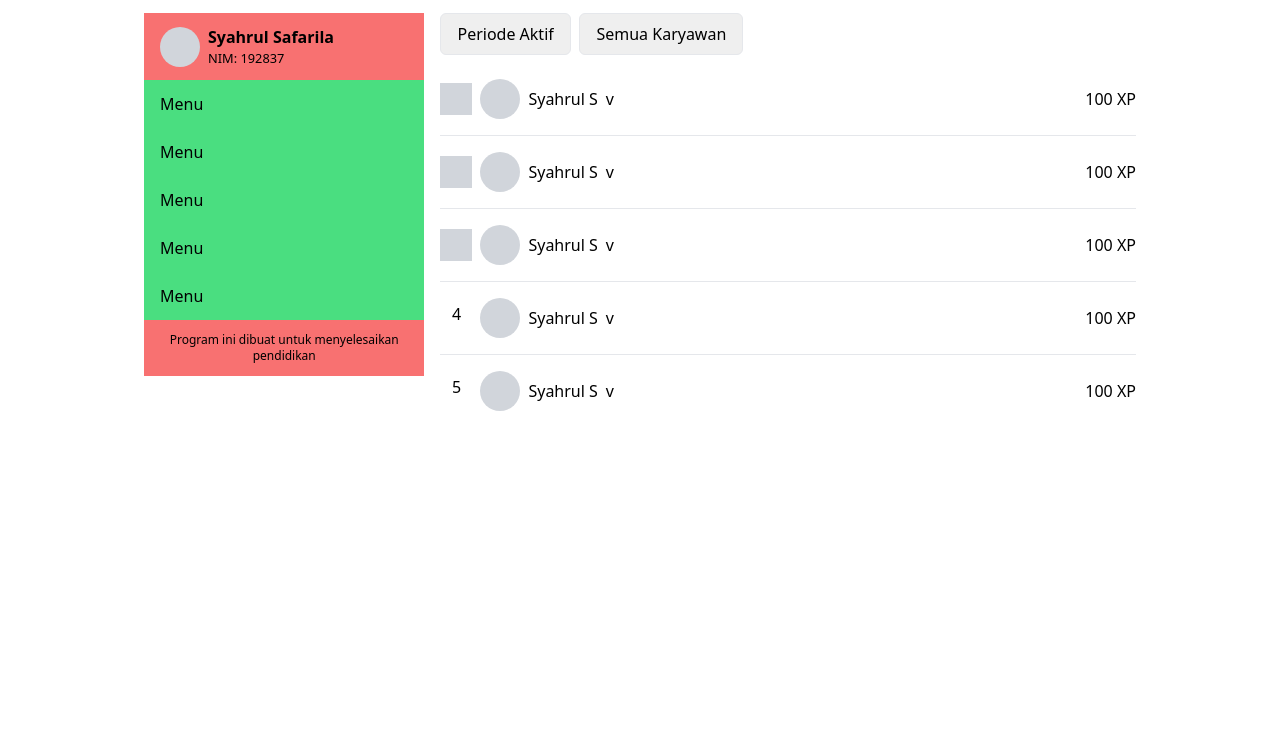
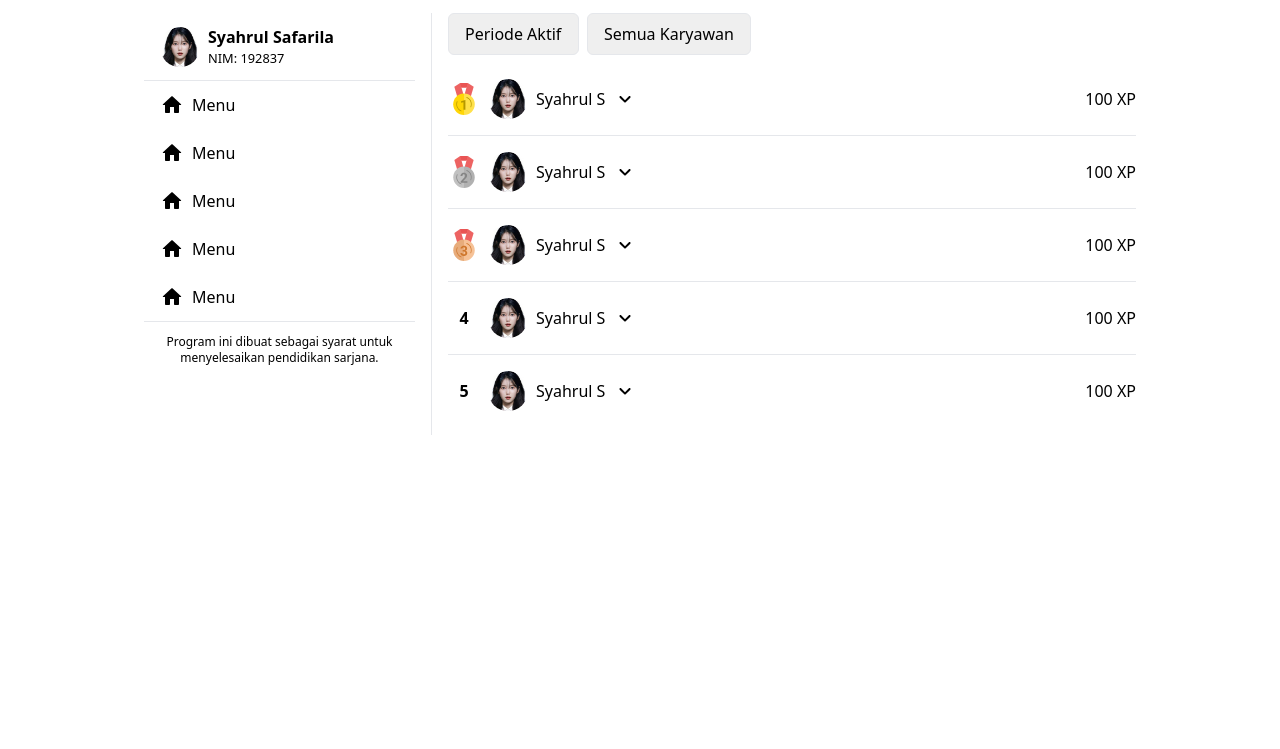
Before and after one commit to SySafarila/skripsi-fe, a website: page src/index.html in a window 1280 px wide. Shown: the part 51-800 px from the top of the page. Drawn offline with nearby package versions, Linux system fonts and the light colour scheme; files that its build step writes are made by us from their sources.

Commit message:
update leaderboard

```diff
--- a/src/index.html
+++ b/src/index.html
@@ -9,37 +9,57 @@
 </head>
 
 <body>
-    <nav class="bg-black/30 h-12 fixed top-0 left-0 w-full flex items-center z-50">
+    <nav id="navbar">
         <div class="max-w-screen-lg w-full mx-auto flex items-center justify-between px-4">
-            <a href="#" id="brand">BRAND</a>
-            <button type="button" class="lg:hidden" id="hamburger">button</button>
+            <a href="#" id="brand" class="font-bold">BRAND</a>
+            <button type="button" class="lg:hidden" id="hamburger">
+                <img src="./assets/icons/menu.svg" alt="menu">
+            </button>
         </div>
     </nav>
     <main>
         <div id="sidebar">
             <a href="#" class="account">
-                <div class="w-10 h-10 bg-gray-300 rounded-full flex-shrink-0"></div>
+                <img src="./assets/images/IU.jpeg" alt="profile" class="w-10 h-10 rounded-full flex-shrink-0">
                 <div class="flex flex-col w-full">
                     <span class="font-bold line-clamp-1 break-all">Syahrul Safarila</span>
                     <small class="line-clamp-1">NIM: 192837</small>
                 </div>
             </a>
-            <a href="#" class="px-4 py-3 bg-green-400 hover:bg-green-600">Menu</a>
-            <a href="#" class="px-4 py-3 bg-green-400 hover:bg-green-600">Menu</a>
-            <a href="#" class="px-4 py-3 bg-green-400 hover:bg-green-600">Menu</a>
-            <a href="#" class="px-4 py-3 bg-green-400 hover:bg-green-600">Menu</a>
-            <a href="#" class="px-4 py-3 bg-green-400 hover:bg-green-600">Menu</a>
-            <p class="text-center py-3 px-4 text-xs">Program ini dibuat untuk menyelesaikan pendidikan</p>
+            <hr>
+            <a href="#" class="px-4 py-3 hover:bg-gray-100 lg:rounded-md flex items-center gap-x-2">
+                <img src="./assets/icons/home.svg" alt="home">
+                <span>Menu</span>
+            </a>
+            <a href="#" class="px-4 py-3 hover:bg-gray-100 lg:rounded-md flex items-center gap-x-2">
+                <img src="./assets/icons/home.svg" alt="home">
+                <span>Menu</span>
+            </a>
+            <a href="#" class="px-4 py-3 hover:bg-gray-100 lg:rounded-md flex items-center gap-x-2">
+                <img src="./assets/icons/home.svg" alt="home">
+                <span>Menu</span>
+            </a>
+            <a href="#" class="px-4 py-3 hover:bg-gray-100 lg:rounded-md flex items-center gap-x-2">
+                <img src="./assets/icons/home.svg" alt="home">
+                <span>Menu</span>
+            </a>
+            <a href="#" class="px-4 py-3 hover:bg-gray-100 lg:rounded-md flex items-center gap-x-2">
+                <img src="./assets/icons/home.svg" alt="home">
+                <span>Menu</span>
+            </a>
+            <hr>
+            <p class="text-center py-3 px-4 text-xs">Program ini dibuat sebagai syarat untuk menyelesaikan pendidikan
+                sarjana.</p>
         </div>
         <div id="content">
             <form class="flex justify-center gap-2 lg:justify-start">
-                <select name="kpi" id="" class="rounded-md border px-4 py-2 appearance-none"
+                <select name="kpi" id="" class="rounded-md border px-4 py-2 appearance-none cursor-pointer"
                     onchange="event.preventDefault(); this.closest('form').submit();">
                     <option value="">Periode Aktif</option>
                     <option value="b">Periode B</option>
                     <option value="c">Periode C</option>
                 </select>
-                <select name="users" id="" class="rounded-md border px-4 py-2 appearance-none"
+                <select name="users" id="" class="rounded-md border px-4 py-2 appearance-none cursor-pointer"
                     onchange="event.preventDefault(); this.closest('form').submit();">
                     <option value="">Semua Karyawan</option>
                     <option value="y">Dosen</option>
@@ -50,12 +70,14 @@
                 <div class="py-4" id="user-points">
                     <div class="flex items-center justify-between">
                         <div class="flex items-center gap-2">
-                            <div class="w-8 h-8 bg-gray-300"></div>
-                            <div class="w-10 h-10 bg-gray-300 rounded-full"></div>
+                            <img src="./assets/icons/number-one.svg" alt="" class="w-8 h-8">
+                            <img src="./assets/images/IU.jpeg" alt="profile" class="w-10 h-10 rounded-full">
                             <div class="flex items-center gap-2">
                                 <a href="#">Syahrul S</a>
-                                <span class="cursor-pointer"
-                                    onclick="event.preventDefault(); this.closest('#user-points').querySelector('#detail-points').classList.toggle('hidden');">v</span>
+                                <span class="cursor-pointer transition-transform ease-in-out select-none"
+                                    onclick="event.preventDefault(); this.closest('#user-points').querySelector('#detail-points').classList.toggle('hidden'); this.classList.toggle('rotate-180')">
+                                    <img src="./assets/icons/chevron.svg" alt="arrow">
+                                </span>
                             </div>
                         </div>
                         <span>100 XP</span>
@@ -76,12 +98,14 @@
                 <div class="py-4" id="user-points">
                     <div class="flex items-center justify-between">
                         <div class="flex items-center gap-2">
-                            <div class="w-8 h-8 bg-gray-300"></div>
-                            <div class="w-10 h-10 bg-gray-300 rounded-full"></div>
+                            <img src="./assets/icons/number-two.svg" alt="" class="w-8 h-8">
+                            <img src="./assets/images/IU.jpeg" alt="profile" class="w-10 h-10 rounded-full">
                             <div class="flex items-center gap-2">
                                 <a href="#">Syahrul S</a>
-                                <span class="cursor-pointer"
-                                    onclick="event.preventDefault(); this.closest('#user-points').querySelector('#detail-points').classList.toggle('hidden');">v</span>
+                                <span class="cursor-pointer transition-transform ease-in-out select-none"
+                                    onclick="event.preventDefault(); this.closest('#user-points').querySelector('#detail-points').classList.toggle('hidden'); this.classList.toggle('rotate-180')">
+                                    <img src="./assets/icons/chevron.svg" alt="arrow">
+                                </span>
                             </div>
                         </div>
                         <span>100 XP</span>
@@ -102,12 +126,14 @@
                 <div class="py-4" id="user-points">
                     <div class="flex items-center justify-between">
                         <div class="flex items-center gap-2">
-                            <div class="w-8 h-8 bg-gray-300"></div>
-                            <div class="w-10 h-10 bg-gray-300 rounded-full"></div>
+                            <img src="./assets/icons/number-three.svg" alt="" class="w-8 h-8">
+                            <img src="./assets/images/IU.jpeg" alt="profile" class="w-10 h-10 rounded-full">
                             <div class="flex items-center gap-2">
                                 <a href="#">Syahrul S</a>
-                                <span class="cursor-pointer"
-                                    onclick="event.preventDefault(); this.closest('#user-points').querySelector('#detail-points').classList.toggle('hidden');">v</span>
+                                <span class="cursor-pointer transition-transform ease-in-out select-none"
+                                    onclick="event.preventDefault(); this.closest('#user-points').querySelector('#detail-points').classList.toggle('hidden'); this.classList.toggle('rotate-180')">
+                                    <img src="./assets/icons/chevron.svg" alt="arrow">
+                                </span>
                             </div>
                         </div>
                         <span>100 XP</span>
@@ -128,12 +154,14 @@
                 <div class="py-4" id="user-points">
                     <div class="flex items-center justify-between">
                         <div class="flex items-center gap-2">
-                            <div class="w-8 h-8 text-center">4</div>
-                            <div class="w-10 h-10 bg-gray-300 rounded-full"></div>
+                            <div class="w-8 h-8 flex justify-center items-center font-semibold">4</div>
+                            <img src="./assets/images/IU.jpeg" alt="profile" class="w-10 h-10 rounded-full">
                             <div class="flex items-center gap-2">
                                 <a href="#">Syahrul S</a>
-                                <span class="cursor-pointer"
-                                    onclick="event.preventDefault(); this.closest('#user-points').querySelector('#detail-points').classList.toggle('hidden');">v</span>
+                                <span class="cursor-pointer transition-transform ease-in-out select-none"
+                                    onclick="event.preventDefault(); this.closest('#user-points').querySelector('#detail-points').classList.toggle('hidden'); this.classList.toggle('rotate-180')">
+                                    <img src="./assets/icons/chevron.svg" alt="arrow">
+                                </span>
                             </div>
                         </div>
                         <span>100 XP</span>
@@ -154,12 +182,14 @@
                 <div class="py-4" id="user-points">
                     <div class="flex items-center justify-between">
                         <div class="flex items-center gap-2">
-                            <div class="w-8 h-8 text-center">5</div>
-                            <div class="w-10 h-10 bg-gray-300 rounded-full"></div>
+                            <div class="w-8 h-8 flex justify-center items-center font-semibold">5</div>
+                            <img src="./assets/images/IU.jpeg" alt="profile" class="w-10 h-10 rounded-full">
                             <div class="flex items-center gap-2">
                                 <a href="#">Syahrul S</a>
-                                <span class="cursor-pointer"
-                                    onclick="event.preventDefault(); this.closest('#user-points').querySelector('#detail-points').classList.toggle('hidden');">v</span>
+                                <span class="cursor-pointer transition-transform ease-in-out select-none"
+                                    onclick="event.preventDefault(); this.closest('#user-points').querySelector('#detail-points').classList.toggle('hidden'); this.classList.toggle('rotate-180')">
+                                    <img src="./assets/icons/chevron.svg" alt="arrow">
+                                </span>
                             </div>
                         </div>
                         <span>100 XP</span>
--- a/src/tailwind.css
+++ b/src/tailwind.css
@@ -9,12 +9,16 @@
 }
 
 @layer components {
+    #navbar {
+        @apply bg-white border-b h-12 fixed top-0 left-0 w-full flex items-center z-50;
+    }
+
     #sidebar {
-        @apply fixed flex flex-col right-0 w-1/2 h-screen top-0 bg-red-400 overflow-y-auto transform translate-x-full transition-transform ease-in-out z-[60] lg:static lg:h-fit lg:w-[25rem] lg:translate-x-0 lg:z-40;
+        @apply fixed flex flex-col right-0 w-1/2 h-screen top-0 bg-white overflow-y-auto transform translate-x-full transition-transform ease-in-out z-[60] lg:static lg:h-fit lg:w-[25rem] lg:translate-x-0 lg:z-40 lg:pr-4;
     }
 
     #sidebar.active {
-        @apply fixed flex flex-col right-0 w-1/2 h-screen top-0 bg-red-400 overflow-y-auto transform transition-transform ease-in-out z-[60] translate-x-0 lg:static lg:h-fit lg:w-[25rem] lg:z-40;
+        @apply fixed flex flex-col right-0 w-1/2 h-screen top-0 bg-white overflow-y-auto transform transition-transform ease-in-out z-[60] translate-x-0 lg:static lg:h-fit lg:w-[25rem] lg:z-40 lg:pr-4;
     }
 
     #nav-backdrop {
@@ -22,14 +26,14 @@
     }
 
     #sidebar .account {
-        @apply flex items-center gap-2 px-4 py-3 hover:bg-black/20;
+        @apply flex items-center gap-2 px-4 py-3 hover:bg-gray-100 rounded-md;
     }
 
     main {
-        @apply mt-12 p-4 mx-auto max-w-screen-lg w-full lg:flex lg:gap-4;
+        @apply mt-12 p-4 mx-auto max-w-screen-lg w-full lg:flex lg:gap-0 lg:divide-x;
     }
 
     main #content {
-        @apply w-full;
+        @apply w-full lg:pl-4;
     }
 }
```
Also changed, not shown: src/assets/icons/chevron.svg (added), src/assets/icons/home.svg (added), src/assets/icons/menu.svg (added), src/assets/icons/number-one.svg (added), src/assets/icons/number-three.svg (added), src/assets/icons/number-two.svg (added), src/assets/images/IU.jpeg (added).
